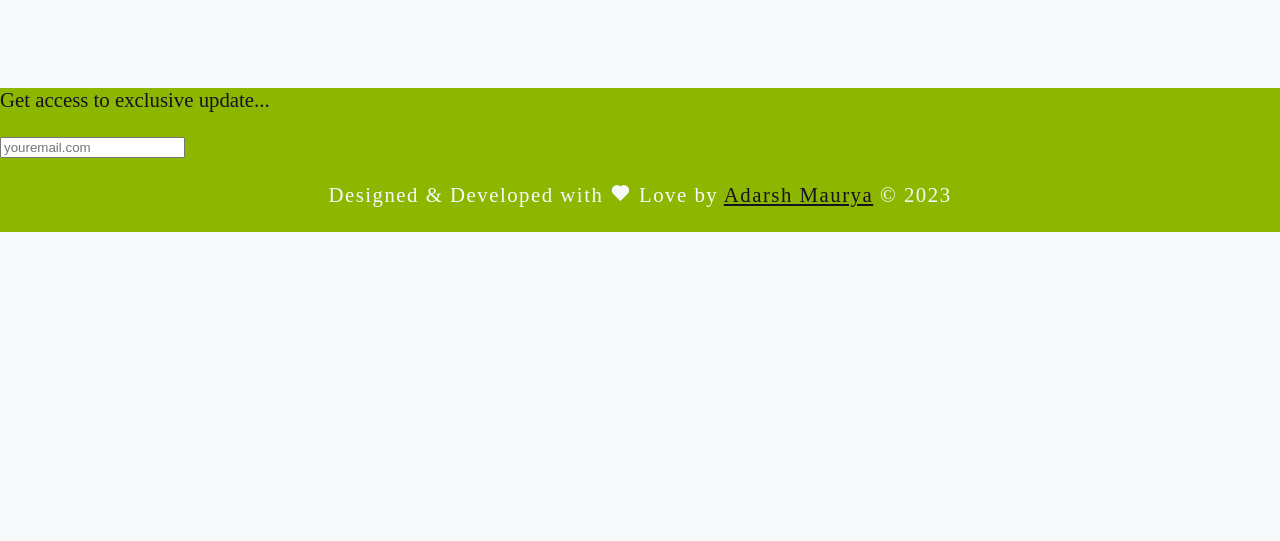
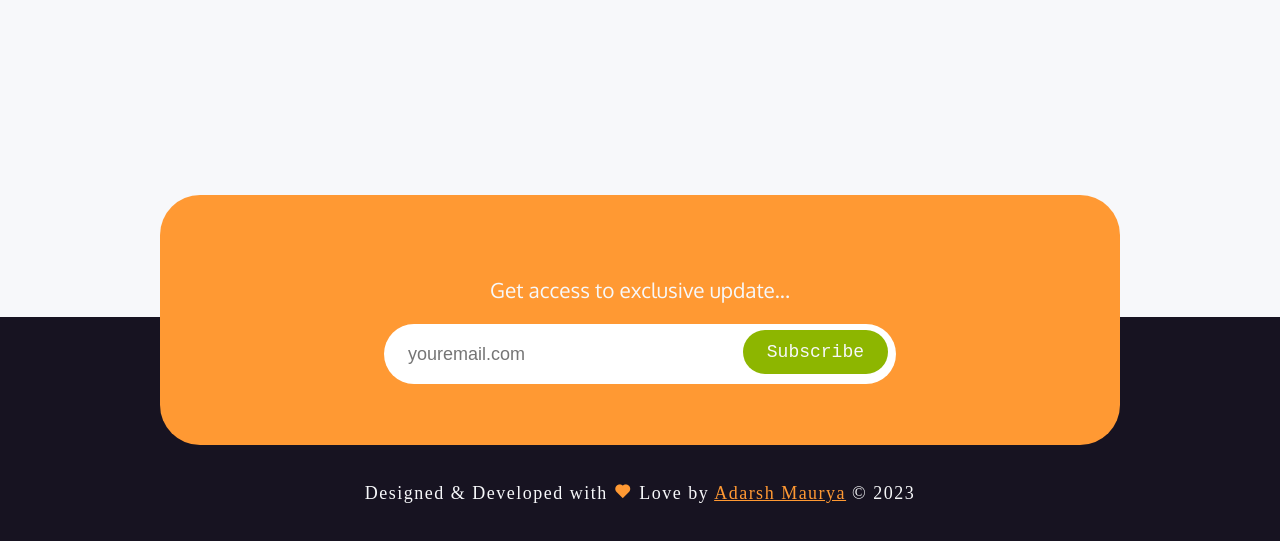
Before and after one commit to 4darsh-Dev/portfolio-Doctor, a plain HTML site: page index.html in a window 1280 px wide. Shown: the part 1819-2360 px from the top of the page. Before the commit the page ends 2051 px from the top, so only its background shows below. Drawn offline with nearby package versions, Linux system fonts and the light colour scheme; no server answers; a web font is replaced by a local one.

Commit message:
added footer design

```diff
--- a/style.css
+++ b/style.css
@@ -177,6 +177,24 @@ nav li [class="nav-email"]:hover {
 
 }
 
+.blog-link{
+    padding: 12px 24px;
+    font-family: var(--font-head);
+    font-size: 18px;
+    background-color: var(--apple-green);
+    color: var(--white);
+    font-weight: 600;
+    border-radius: 5px;
+    text-decoration: none;
+
+}
+
+.blog-link:hover{
+    background-color: var(--black);
+    color: var(--white);
+
+}
+
 
 #intro p {
     font-size: 1rem;
@@ -272,16 +290,25 @@ nav li [class="nav-email"]:hover {
     cursor: pointer;
     margin: 3rem 0.2rem;
     border: 1px solid #ccc;
+    padding-bottom: 3rem;
+
+
 
 
 }
 .post-preview:hover{
     box-shadow: 8px 5px 7px #ccc;
 
+
+}
+
+.post-preview:hover img{
+    transform: scale(1.1);
 }
 
 .post-preview img{
     width: 100%;
+    transition: transfrom 0.3 ease;
 
 }
 
@@ -298,60 +325,37 @@ nav li [class="nav-email"]:hover {
     padding: 0 6px;
 
 }
+.read-more{
+    display: none;
+
+}
+
+.read-more-link {
+    padding: 10px;
+    background: var(--apple-green);
+    color: var(--black);
+    border-radius: 7px;
+    /* letter-spacing: 1px; */
+    position: relative;
+    top: 12px;
+    left: 12px;
+    font-size: 18px;
+    /* font-family:'Courier New', Courier, monospace; */
 
 
 
 
-footer{
-    background-color: var(--apple-green);
-
 }
-.last-text p{
-    width: 100%;
-    text-align: center;
-    padding:25px 0;
-    /* background: rgb(7, 85, 91); */
-    font-weight: 500;
-    margin-top: 0px;
-    letter-spacing: 1.5px;
+.read-more-link:hover{
+    /* box-shadow: 0 0 25px var(--apple-green); */
+    background-color: var(--black);
     color: var(--white);
-    margin-bottom: 0px;
 
 
 }
-.ad-link{
-    color: var(--black);
-    /* text-decoration: none; */
 
 
-}
-.ad-link:hover{
-    text-decoration: none;
-    color: var(--white);
 
-}
-.top{
-    position: fixed;
-    right: 2.2rem;
-    bottom: 2.2rem;
-    box-shadow: 0 0 5px var(--white);
-
-}
-
-.top i{
-    color: #000000;
-    /* background: #0ef; */
-    background-color: var(--apple-green);
-    font-size: 25px;
-    padding: 10px;
-    border-radius: 50%;
-
-}
-
-#heart{
-    color:var(--white);
-
-}
 
 #contact {
     width: 100%;
@@ -360,6 +364,7 @@ footer{
     padding-top: 60px;
     color:var(--black);
     padding: 3rem auto;
+    /* background-color: #fff; */
 
 }
 
@@ -469,3 +474,130 @@ footer{
     transform: scale(1.01) translateY(-4px);
 
 }
+
+
+
+
+footer{
+
+    height: auto;
+
+
+
+}
+.last-text{
+    width: 100%;
+    background-color: var(--black);
+    color: var(--white);
+    height: 240px;
+
+}
+.last-text p{
+    width: 100%;
+    text-align: center;
+    padding:45px 0;
+    /* background: rgb(7, 85, 91); */
+    font-weight: 500;
+    margin-top: 0px;
+    letter-spacing: 1.5px;
+    color: var(--white);
+    margin-bottom: 0px;
+    font-size: 18px;
+    position: relative;
+    top: 120px;
+
+
+
+}
+.last-new{
+    width: calc(100%-20rem);
+    margin: 0 10rem;
+    background-color: var(--deep-saffron);
+    height: 250px;
+    border-radius: 40px;
+    position: relative;
+    z-index: 999;
+    transform: translateY(8rem);
+    display: flex;
+    flex-direction: column;
+    justify-content: center;
+    align-items: center;
+    color: var(--white);
+    font-family: var(--sans);
+
+
+
+
+}
+
+.subscription-box{
+    position: relative;
+
+}
+
+.subscription-box input{
+    width: 40vw;
+    font-size: 18px;
+    height: 60px;
+    border-radius: 50px;
+    border: 0px solid var(--deep-saffron);
+    padding: 0 24px;
+
+
+}
+
+.subscription-box a{
+    background-color: var(--apple-green);
+    color: var(--white);
+    /* height: 50px; */
+    padding: 12px 24px;
+    border-radius: 25px;
+    font-family: var(--mono);
+    position: absolute;
+    top: 6px;
+    right: 8px;
+    text-decoration: none;
+    font-size: 18px;
+    /* width: 10rem; */
+
+
+}
+.subscription-box a:hover{
+    background-color: var(--black);
+    color: var(--white);
+
+}
+
+.ad-link{
+    color: var(--deep-saffron);
+    /* text-decoration: none; */
+
+
+}
+.ad-link:hover{
+    text-decoration: none;
+    color: var(--white);
+
+}
+.top{
+    position: fixed;
+    right: 2.2rem;
+    bottom: 2.2rem;
+    box-shadow: 0 0 5px var(--white);
+
+}
+
+.top i{
+    color: #000000;
+    /* background: #0ef; */
+    background-color: var(--apple-green);
+    font-size: 25px;
+    padding: 10px;
+    border-radius: 50%;
+
+}
+
+#heart{
+    color:var(--deep-saffron);
+
+}
```
